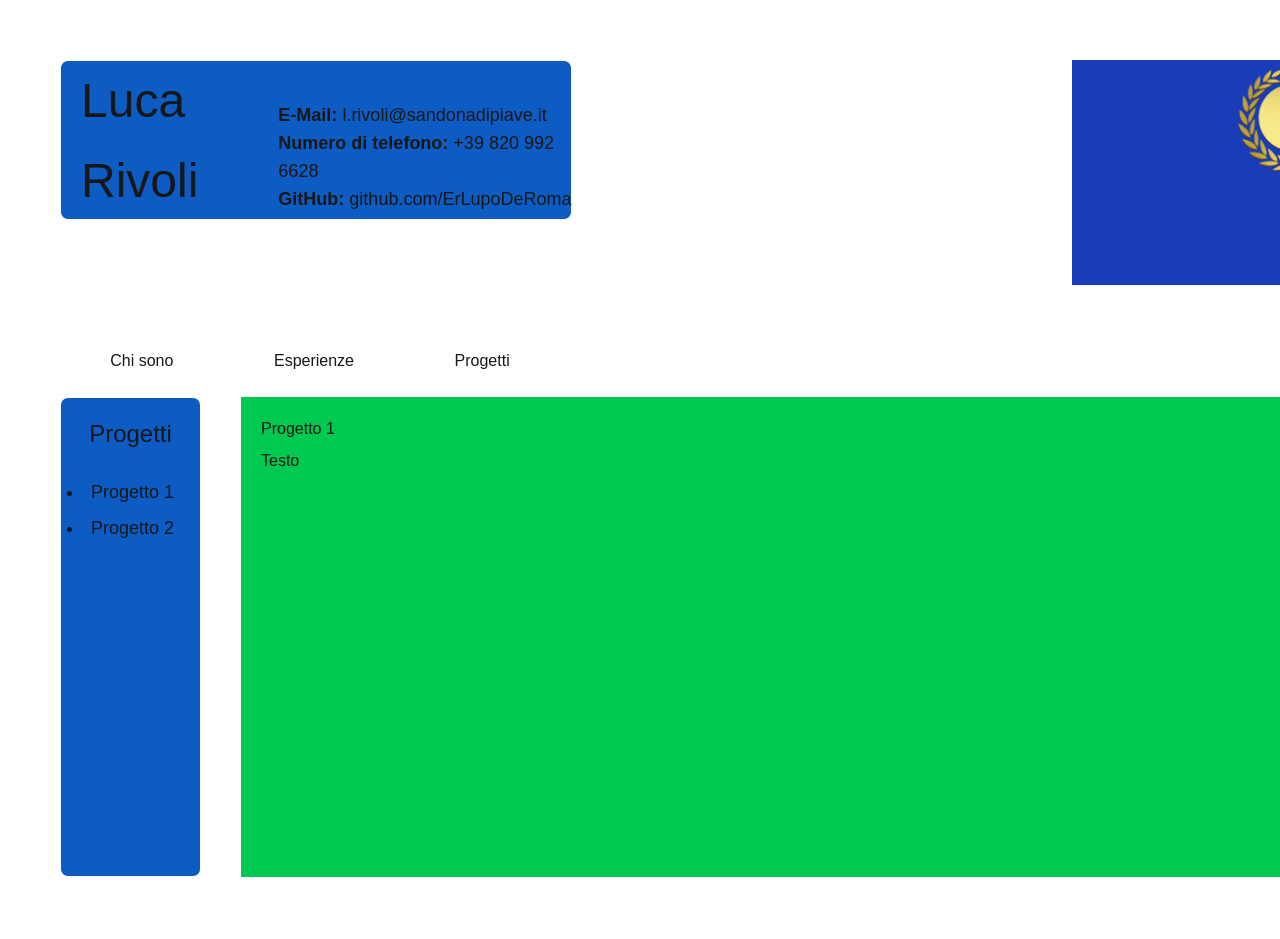
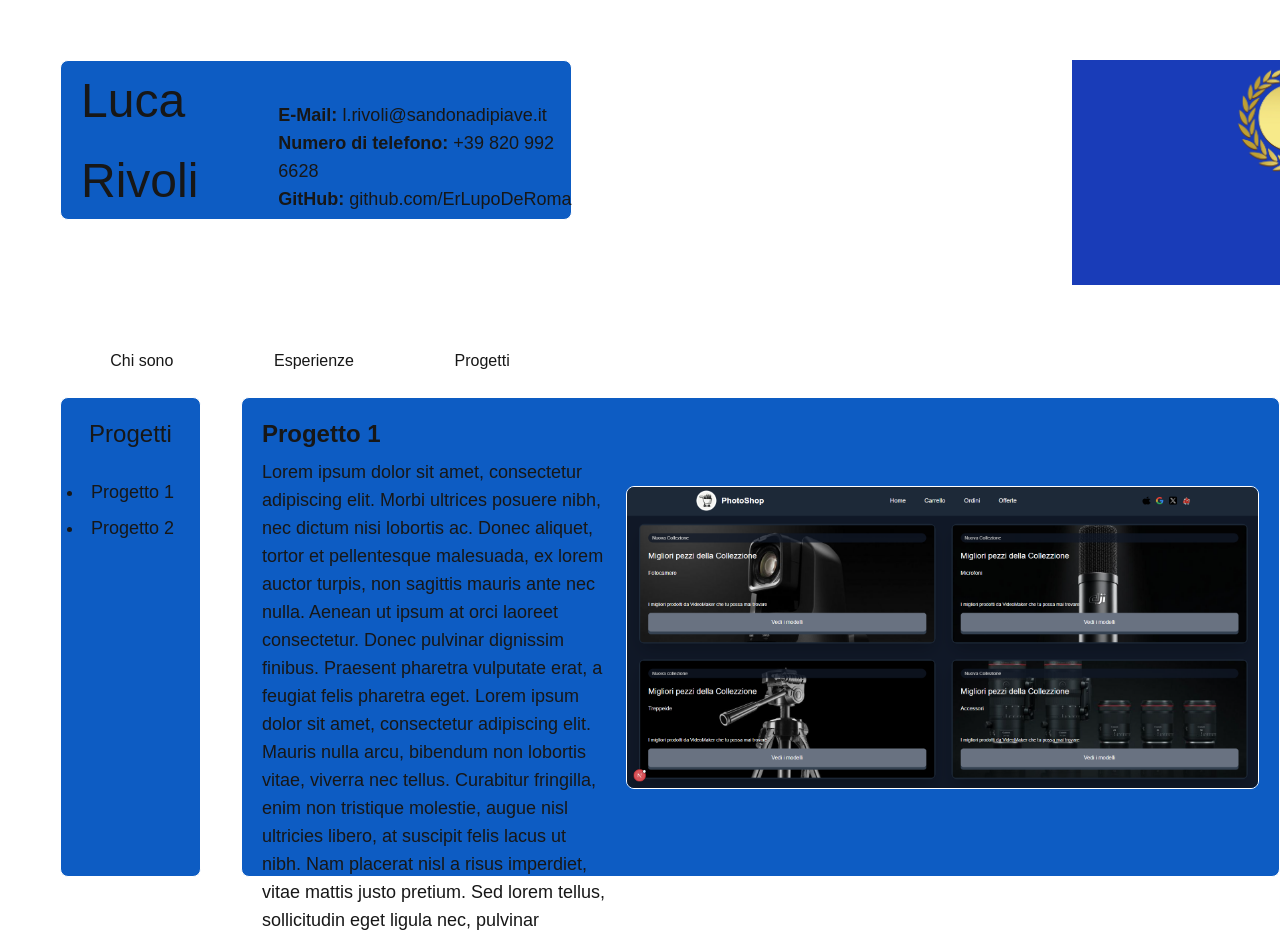
Before and after one commit to ErLupoDeRoma/portfolio, a Next.js app in the folder portfolio/: page / in a window 1280 px wide. Shown: the top 939 px of the page. Before the commit the page ends 877 px from the top, so only its background shows below. Built offline with nearby package versions, Linux system fonts and the light colour scheme.

Commit message:
Cambio dello stile dell elemento Riquadro_Progetto

```diff
--- a/portfolio/components/Riquadro_Progetto.js
+++ b/portfolio/components/Riquadro_Progetto.js
@@ -1,9 +1,32 @@
 export default function Progetto() {
   return (
     <>
-      <div className="mt-5 ml-10 bg-green-500 w-370 h-120 ">
-        <div className="mt-5 ml-5">Progetto 1</div>
-        <div className="mt-2 ml-5">Testo</div>
+      <div className="mt-5 ml-10 bg-[#0D5CC3] w-370 h-120 rounded-lg border border-white flex justify-start">
+        <div className="w-5/5">
+          <div className="mt-5 ml-5 text-2xl font-semibold">Progetto 1</div>
+          <div className="mt-2 ml-5 text-lg">
+            Lorem ipsum dolor sit amet, consectetur adipiscing elit. Morbi
+            ultrices posuere nibh, nec dictum nisi lobortis ac. Donec aliquet,
+            tortor et pellentesque malesuada, ex lorem auctor turpis, non
+            sagittis mauris ante nec nulla. Aenean ut ipsum at orci laoreet
+            consectetur. Donec pulvinar dignissim finibus. Praesent pharetra
+            vulputate erat, a feugiat felis pharetra eget. Lorem ipsum dolor sit
+            amet, consectetur adipiscing elit. Mauris nulla arcu, bibendum non
+            lobortis vitae, viverra nec tellus. Curabitur fringilla, enim non
+            tristique molestie, augue nisl ultricies libero, at suscipit felis
+            lacus ut nibh. Nam placerat nisl a risus imperdiet, vitae mattis
+            justo pretium. Sed lorem tellus, sollicitudin eget ligula nec,
+            pulvinar accumsan libero. Sed accumsan fringilla eros, sed fermentum
+            erat porttitor ut.
+          </div>
+        </div>
+
+        <div className="m-5 flex justify-center items-center">
+          <img src="/images/Prodotto 1.png"
+          width="1800px"
+          height="600px"
+          className="rounded-lg border border-white"/>
+        </div>
       </div>
     </>
   );
```
Also changed, not shown: portfolio/public/images/Prodotto 1.png (added).
